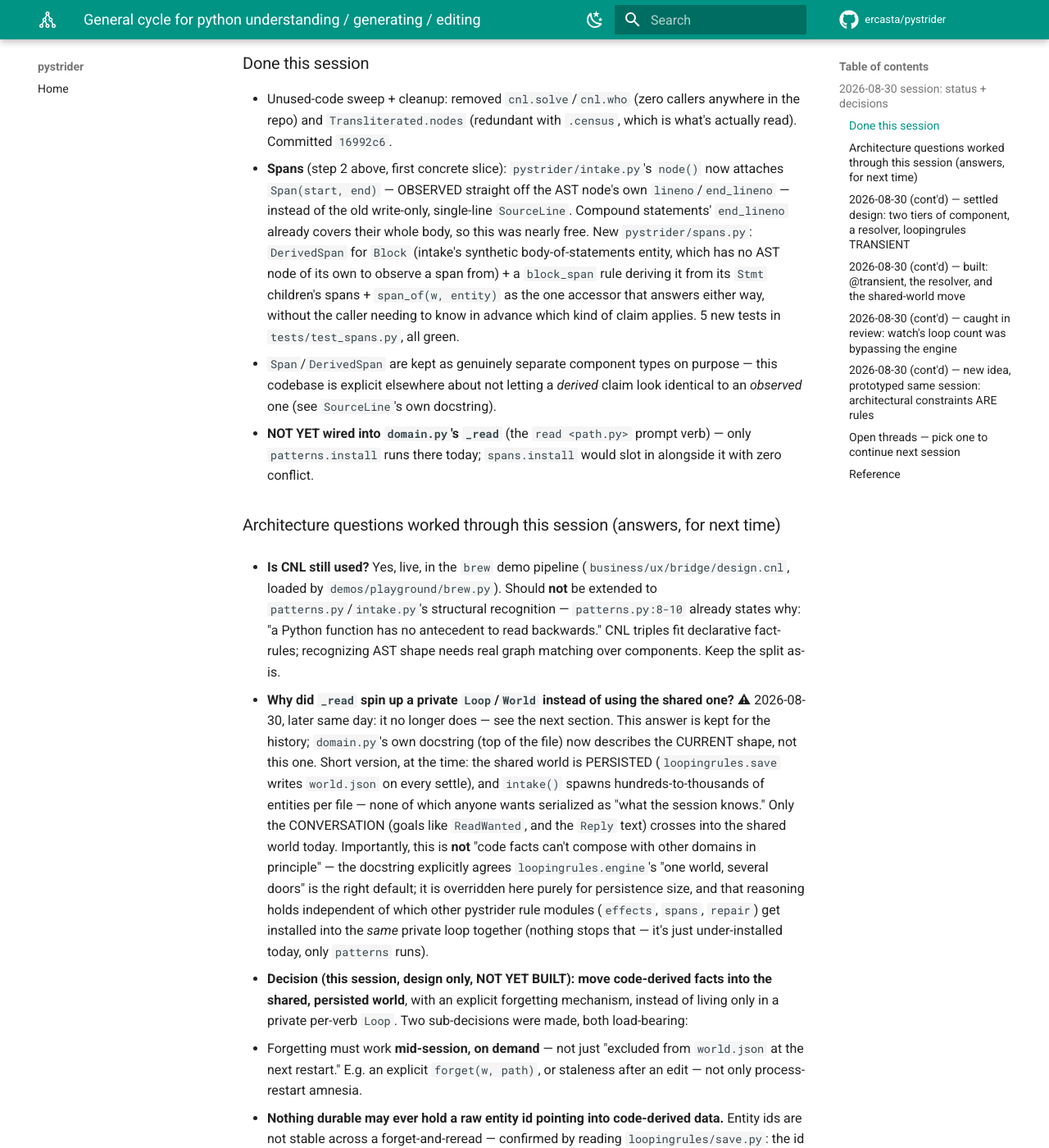
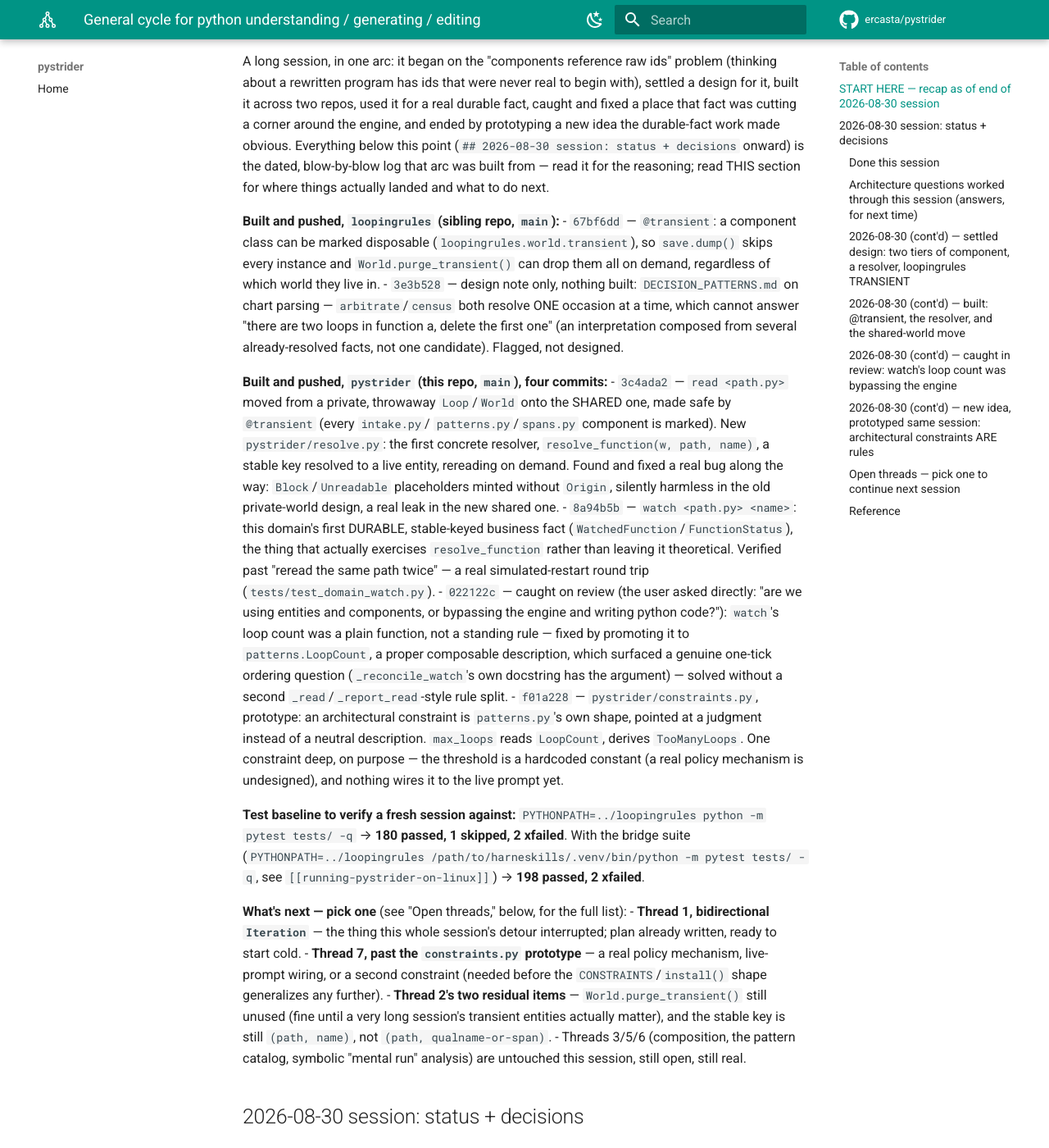
Before and after one commit to ercasta/pystrider, an MkDocs documentation site: the page built from docs/TODO.md, in a window 1280 px wide and 1400 px high, scrolled down 621 px. Shown: the whole window at 82% size. Built offline with MkDocs 1.6.1 and Material for MkDocs 9.7.7, drawn with Linux system fonts in a browser that asks for light colours; comment, search, counter and statistics services are not loaded; some of the changed text lies outside the part shown.

Commit message:
docs/TODO.md: session-close recap -- "START HERE" for the next session
This file grew into a long, accurate, but blow-by-blow dated log over the
session (raw-id design -> loopingrules @transient -> resolver/shared-
world move -> watch -> LoopCount fix -> constraints.py prototype) -- the
right thing to have written AS it happened, the wrong thing to make a
resuming session read start to finish just to find out where things
landed.

New "START HERE" section, first thing in the file: the arc in one
paragraph, both repos' commits with one line each on what and why, the
test baseline to verify a fresh checkout against (180 passed bare / 198
with the bridge suite), and a compact "what's next, pick one" pointing at
the open threads below rather than repeating them. The old dated log
stays, unedited, as the reasoning this recap is built from. The closing
"Reference" note updated to stop pointing at an out-of-date transcript
recap when this file's own new top section already is one.

Co-Authored-By: Claude Sonnet 5 <noreply@anthropic.com>

```diff
--- a/docs/TODO.md
+++ b/docs/TODO.md
@@ -9,6 +9,76 @@ We need rules to
 5. Use "generators" / "modifiers" to modify the AST according to the semantics:
 
 Important: there are NO "mechanical" transformations that directly modify the ast. All the above steps are fundamental: there is ALWAYS a passage through semantics. Note that "semantics" can mean whatever we need: an annotation on a "span" of the AST to mark that a section of code swaps two variables, an annotation that the overall method is a circuit breaker or has a risk of division by zero, etc. The "semantics" is the "chokepoint" through which every operation goes.
+
+## START HERE — recap as of end of 2026-08-30 session
+
+A long session, in one arc: it began on the "components reference raw ids"
+problem (thinking about a rewritten program has ids that were never real to
+begin with), settled a design for it, built it across two repos, used it for
+a real durable fact, caught and fixed a place that fact was cutting a corner
+around the engine, and ended by prototyping a new idea the durable-fact work
+made obvious. Everything below this point (`## 2026-08-30 session: status +
+decisions` onward) is the dated, blow-by-blow log that arc was built from —
+read it for the reasoning; read THIS section for where things actually
+landed and what to do next.
+
+**Built and pushed, `loopingrules` (sibling repo, `main`):**
+- `67bf6dd` — `@transient`: a component class can be marked disposable
+  (`loopingrules.world.transient`), so `save.dump()` skips every instance
+  and `World.purge_transient()` can drop them all on demand, regardless of
+  which world they live in.
+- `3e3b528` — design note only, nothing built: `DECISION_PATTERNS.md` on
+  chart parsing — `arbitrate`/`census` both resolve ONE occasion at a time,
+  which cannot answer "there are two loops in function a, delete the first
+  one" (an interpretation composed from several already-resolved facts,
+  not one candidate). Flagged, not designed.
+
+**Built and pushed, `pystrider` (this repo, `main`), four commits:**
+- `3c4ada2` — `read <path.py>` moved from a private, throwaway `Loop`/`World`
+  onto the SHARED one, made safe by `@transient` (every `intake.py`/
+  `patterns.py`/`spans.py` component is marked). New `pystrider/resolve.py`:
+  the first concrete resolver, `resolve_function(w, path, name)`, a stable
+  key resolved to a live entity, rereading on demand. Found and fixed a real
+  bug along the way: `Block`/`Unreadable` placeholders minted without
+  `Origin`, silently harmless in the old private-world design, a real leak
+  in the new shared one.
+- `8a94b5b` — `watch <path.py> <name>`: this domain's first DURABLE,
+  stable-keyed business fact (`WatchedFunction`/`FunctionStatus`), the thing
+  that actually exercises `resolve_function` rather than leaving it
+  theoretical. Verified past "reread the same path twice" — a real
+  simulated-restart round trip (`tests/test_domain_watch.py`).
+- `022122c` — caught on review (the user asked directly: "are we using
+  entities and components, or bypassing the engine and writing python
+  code?"): `watch`'s loop count was a plain function, not a standing rule —
+  fixed by promoting it to `patterns.LoopCount`, a proper composable
+  description, which surfaced a genuine one-tick ordering question
+  (`_reconcile_watch`'s own docstring has the argument) — solved without a
+  second `_read`/`_report_read`-style rule split.
+- `f01a228` — `pystrider/constraints.py`, prototype: an architectural
+  constraint is `patterns.py`'s own shape, pointed at a judgment instead of
+  a neutral description. `max_loops` reads `LoopCount`, derives
+  `TooManyLoops`. One constraint deep, on purpose — the threshold is a
+  hardcoded constant (a real policy mechanism is undesigned), and nothing
+  wires it to the live prompt yet.
+
+**Test baseline to verify a fresh session against:** `PYTHONPATH=../loopingrules
+python -m pytest tests/ -q` → **180 passed, 1 skipped, 2 xfailed**. With the
+bridge suite (`PYTHONPATH=../loopingrules /path/to/harneskills/.venv/bin/python
+-m pytest tests/ -q`, see `[[running-pystrider-on-linux]]`) → **198 passed, 2
+xfailed**.
+
+**What's next — pick one** (see "Open threads," below, for the full list):
+- **Thread 1, bidirectional `Iteration`** — the thing this whole session's
+  detour interrupted; plan already written, ready to start cold.
+- **Thread 7, past the `constraints.py` prototype** — a real policy
+  mechanism, live-prompt wiring, or a second constraint (needed before the
+  `CONSTRAINTS`/`install()` shape generalizes any further).
+- **Thread 2's two residual items** — `World.purge_transient()` still
+  unused (fine until a very long session's transient entities actually
+  matter), and the stable key is still `(path, name)`, not `(path,
+  qualname-or-span)`.
+- Threads 3/5/6 (composition, the pattern catalog, symbolic "mental run"
+  analysis) are untouched this session, still open, still real.
 
 ## 2026-08-30 session: status + decisions
 
@@ -411,7 +481,9 @@ rule module only, installable, tested, not wired into `domain.py`.
 ### Reference
 
 A full capability recap + rules/components catalog (file:line cited, as of
-2026-08-30 pre-session state) was produced in the session that wrote this
-doc, but not saved to a file — only in that conversation's transcript. Worth
-regenerating as a doc if this file goes stale enough that a fresh recap earns
-its keep again.
+2026-08-30 PRE-session state — i.e. before everything this file itself now
+records) was produced in the session that wrote this doc, but not saved to a
+file — only in that conversation's transcript. "START HERE," at the top of
+this file, is the up-to-date recap as of END of session; regenerate a fuller
+file:line catalog only once THIS file has itself gone stale enough that a
+fresh one earns its keep again.
```
